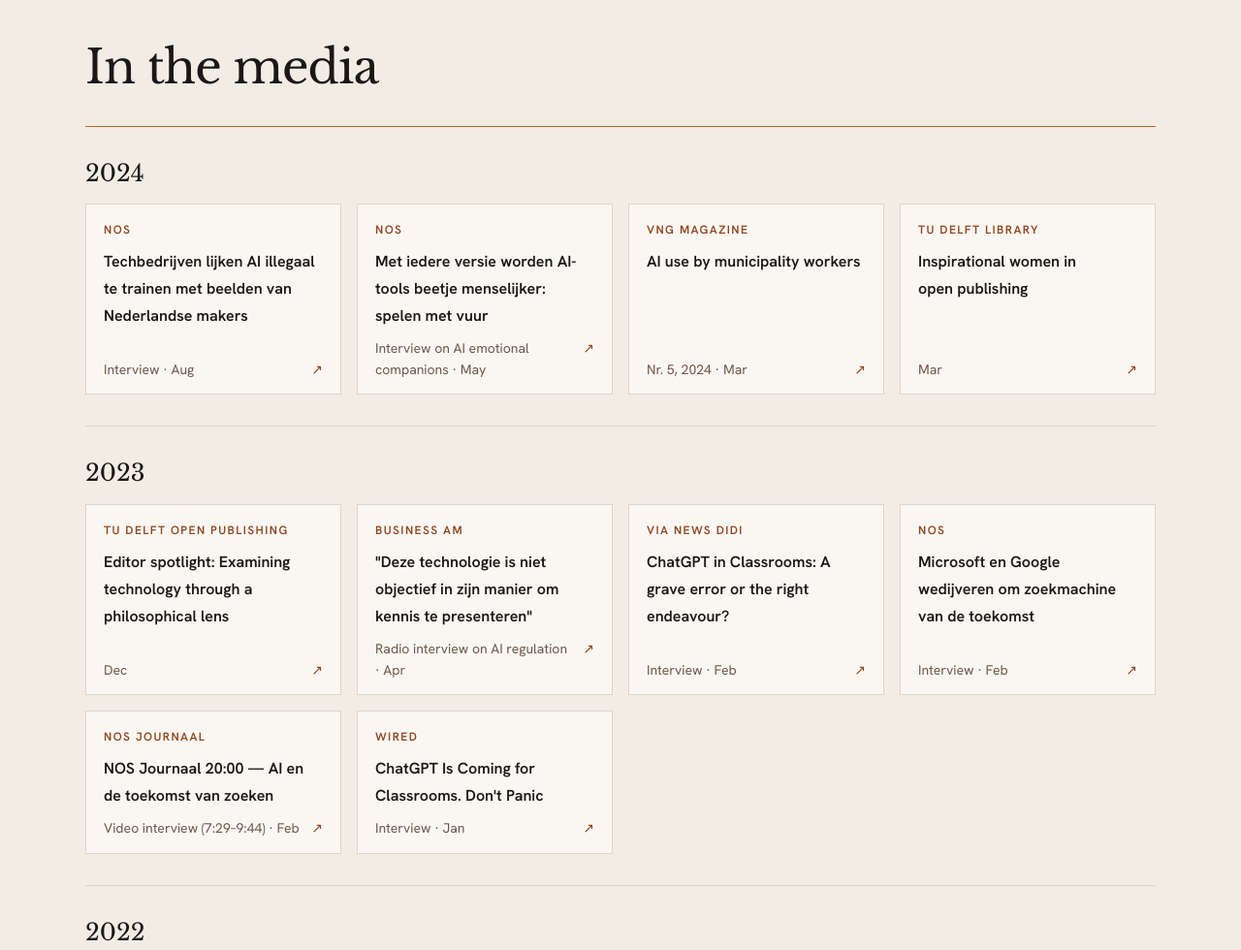
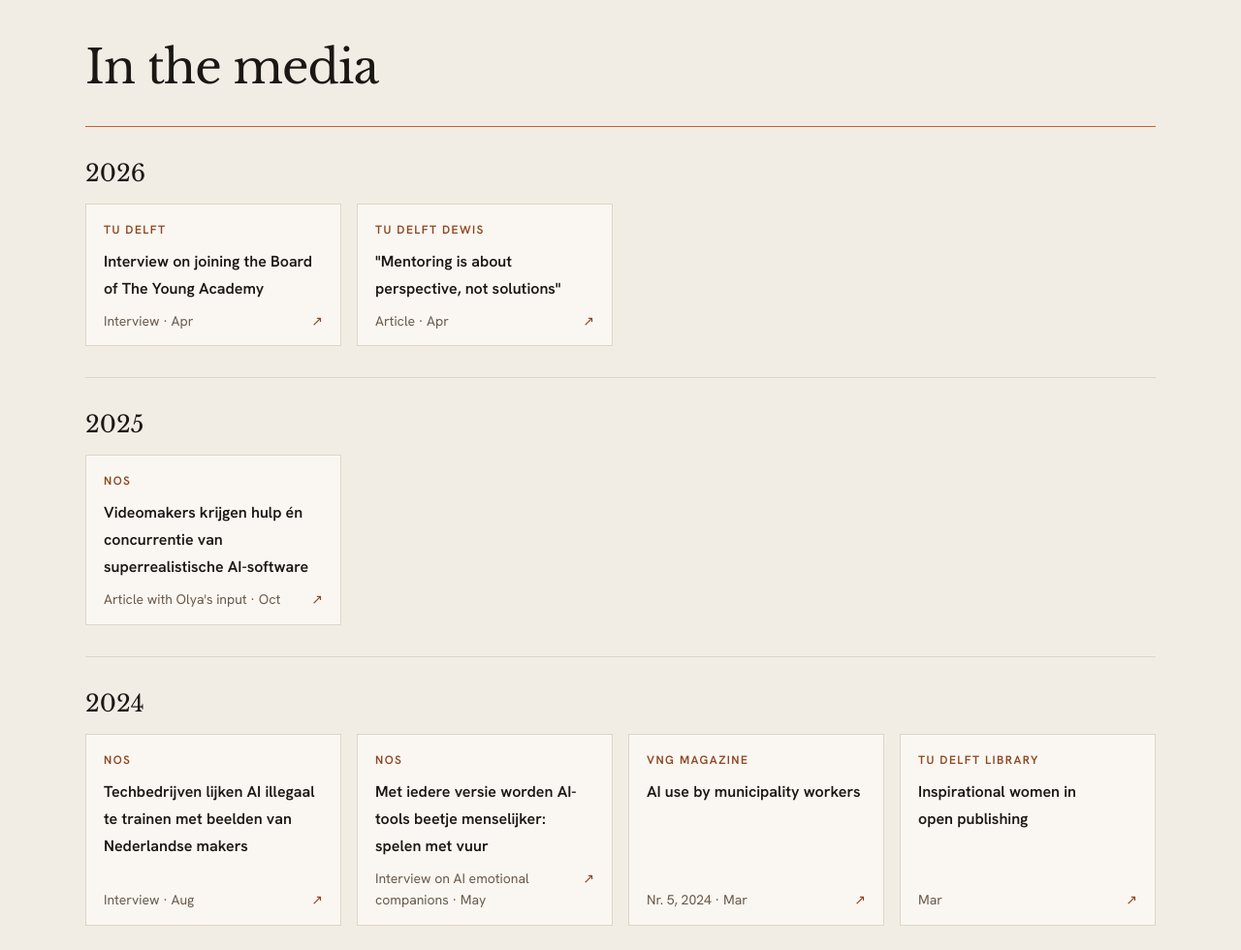
Before and after one commit to tetkondratiuk-rgb/olyakudina-site, a plain HTML site: page media.html in a window 1280 px wide. Shown: the part 2480-3460 px from the top of the page at 97% size. Drawn offline with nearby package versions, Linux system fonts and the light colour scheme.

Commit message:
In the media: DEWIS mentoring article and DJA board interview (2026), NOS on AI video tools (2025)
Co-Authored-By: Claude Opus 5.5 <noreply@anthropic.com>

```diff
--- a/media.html
+++ b/media.html
@@ -882,6 +882,33 @@
         <h2 class="section-heading" id="press-h2">In the media</h2>
       </div>
 
+      <section class="press-year-group reveal" aria-labelledby="press-2026">
+        <h3 class="press-year-title" id="press-2026">2026</h3>
+        <ul class="press-cards" role="list">
+          <li><a class="press-card" href="https://www.linkedin.com/feed/update/urn:li:activity:7451683542792572928/" target="_blank" rel="noopener noreferrer">
+            <span class="press-outlet">TU Delft</span>
+            <span class="press-title">Interview on joining the Board of The Young Academy</span>
+            <span class="press-meta"><span>Interview · Apr</span><span class="press-arrow" aria-hidden="true">↗</span></span>
+          </a></li>
+          <li><a class="press-card" href="https://www.tudelft.nl/2026/dewis/mentoring-is-about-perspective-not-solutions" target="_blank" rel="noopener noreferrer">
+            <span class="press-outlet">TU Delft DEWIS</span>
+            <span class="press-title">"Mentoring is about perspective, not solutions"</span>
+            <span class="press-meta"><span>Article · Apr</span><span class="press-arrow" aria-hidden="true">↗</span></span>
+          </a></li>
+        </ul>
+      </section>
+
+      <section class="press-year-group reveal" aria-labelledby="press-2025">
+        <h3 class="press-year-title" id="press-2025">2025</h3>
+        <ul class="press-cards" role="list">
+          <li><a class="press-card" href="https://nos.nl/artikel/2585323-videomakers-krijgen-hulp-en-concurrentie-van-superrealistische-ai-software" target="_blank" rel="noopener noreferrer">
+            <span class="press-outlet">NOS</span>
+            <span class="press-title" lang="nl">Videomakers krijgen hulp én concurrentie van superrealistische AI-software</span>
+            <span class="press-meta"><span>Article with Olya's input · Oct</span><span class="press-arrow" aria-hidden="true">↗</span></span>
+          </a></li>
+        </ul>
+      </section>
+
       <section class="press-year-group reveal" aria-labelledby="press-2024">
         <h3 class="press-year-title" id="press-2024">2024</h3>
         <ul class="press-cards" role="list">
```
